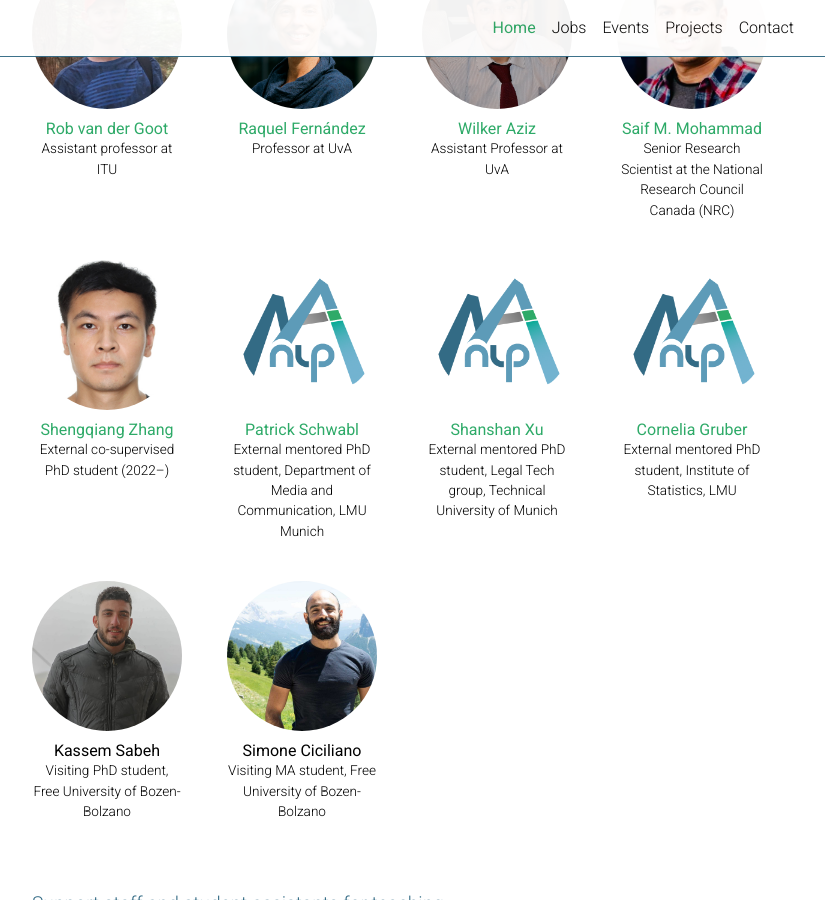
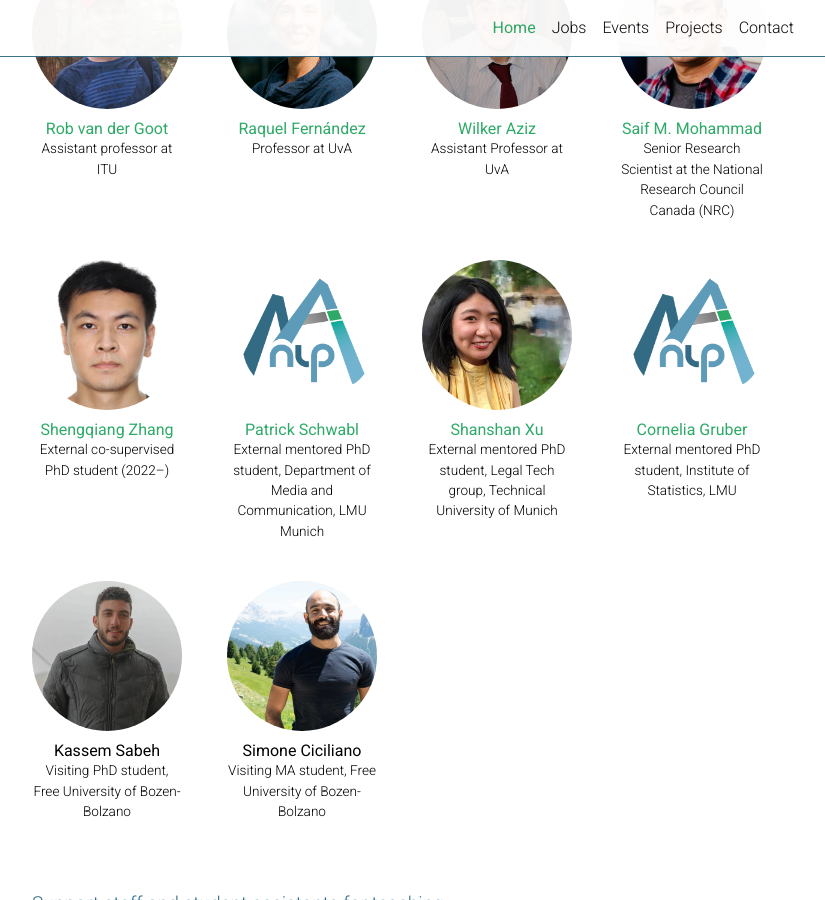
Before and after one commit to mainlp/mainlp.github.io, a Jekyll site: the page built from _pages/about.md, in a window 1280 px wide and 900 px high, scrolled down 3258 px. Shown: the whole window, without its empty margins (223-1048 px from the left). Built offline with Jekyll 4.4.1, drawn with Linux system fonts in a browser that asks for light colours; full-size pictures stand in for the smaller copies a plugin makes; comment, search, counter and statistics services are not loaded; a style sheet for code colours, icons or effects is not loaded.

Commit message:
Update about.md, add shanshan.jpeg

```diff
--- a/_pages/about.md
+++ b/_pages/about.md
@@ -134,7 +134,7 @@ affiliated:
     - name: Shanshan Xu
       description: External mentored PhD student, Legal Tech group, Technical University of Munich
       website: https://sxu3.github.io/
-      picture: mainlp-logo-500.png
+      picture: shanshan.jpeg
     - name: Cornelia Gruber
       description: External mentored PhD student, Institute of Statistics, LMU
       picture: cg.JPG
```
